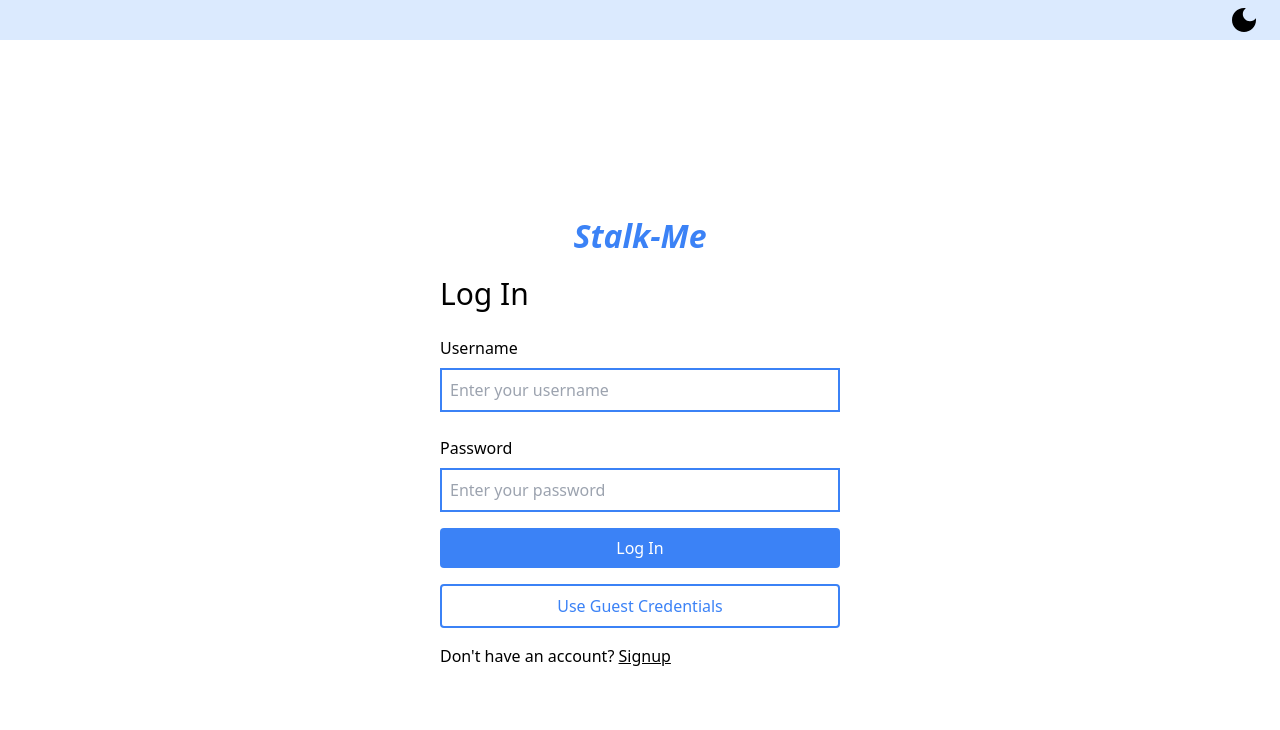
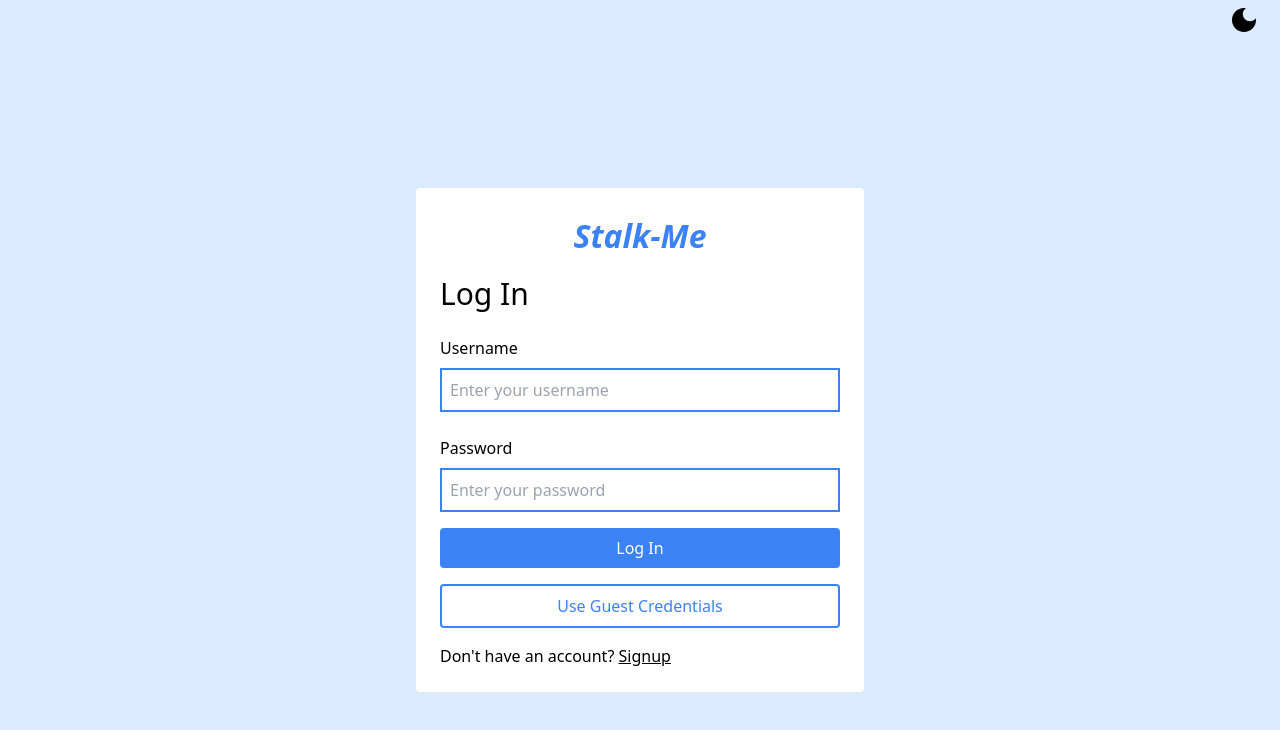
Before and after one commit to vishalg8454/SocialMedia-React, a React (Create React App) app: page /login in a window 1280 px wide. Shown: the top 730 px of the page. Built offline with nearby package versions, Linux system fonts and the light colour scheme; what miragejs would draw is missing.

Commit message:
fix: login page bg color

```diff
--- a/src/pages/login-page/LoginPage.jsx
+++ b/src/pages/login-page/LoginPage.jsx
@@ -99,7 +99,7 @@ const LoginPage = () => {
           </button>
         </div>
       )}
-      <div className="dark:bg-slate-900  bg-white w-screen h-screen flex justify-center items-center">
+      <div className="dark:bg-slate-900  bg-blue-100 w-screen h-screen flex justify-center items-center">
         <form className="max-w-md flex flex-col rounded gap-4 m-4 p-6 grow bg-white dark:bg-slate-600">
           <div className="flex items-center justify-center">
             <Link to="/">
```
